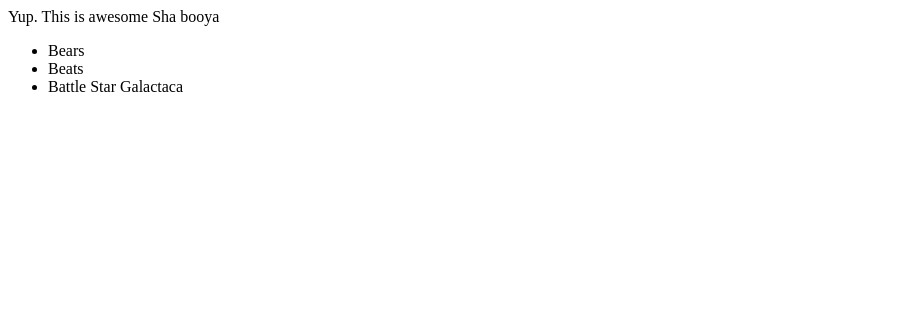
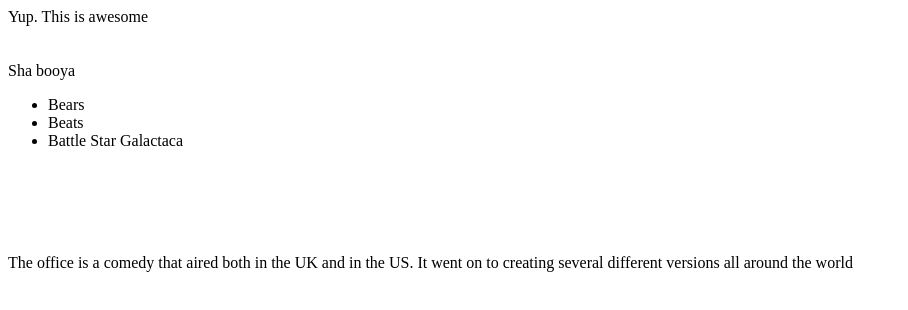
Before and after one commit to paynejoshua/class-demo, a plain HTML site: page index.html in a window 1280 px wide. Shown: the whole page, without its empty margins (0-908 px from the left). Drawn offline with Linux system fonts and the light colour scheme.

Commit message:
added breaks and new paragraph describing brief history of The Office

```diff
--- a/index.html
+++ b/index.html
@@ -7,7 +7,7 @@
 </head>
 <body>
     Yup. This is awesome
-    <b></b>
+   <br><br><br>
     Sha booya
     <ul>
         <li>
@@ -20,5 +20,10 @@
             Battle Star Galactaca
         </li>
     </ul>
+   <br><br><br><br>
+   <p>
+       The office is a comedy that aired both in the UK and in the US. It went on to creating several
+       different versions all around the world
+   </p>
 </body>
 </html>
```
